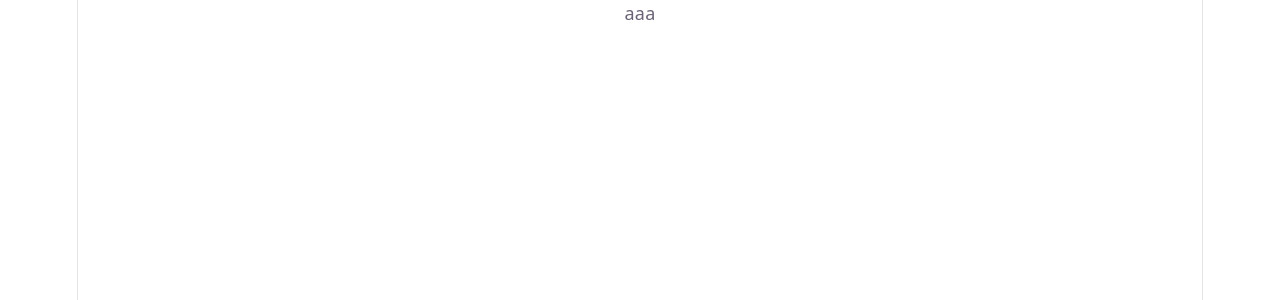
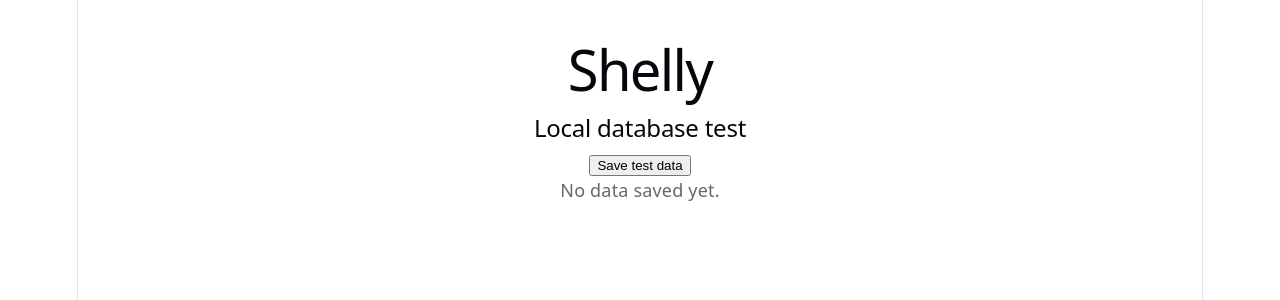
Before and after one commit to AriCourcy/shelly, a React (Vite) app: page / in a window 1280 px wide. Shown: the top 300 px of the page. Built offline with nearby package versions, Linux system fonts and the light colour scheme.

Commit message:
added database test

```diff
--- a/package.json
+++ b/package.json
@@ -10,6 +10,7 @@
     "preview": "vite preview"
   },
   "dependencies": {
+    "dexie": "^4.4.5",
     "react": "^19.2.8",
     "react-dom": "^19.2.8"
   },
--- a/src/App.tsx
+++ b/src/App.tsx
@@ -1,9 +1,45 @@
-import './App.css'
+import { useEffect, useState } from 'react'
+import { db, type TestData } from './db'
 
 function App() {
+  const [data, setData] = useState<TestData | null>(null)
+
+  useEffect(() => {
+    db.testData
+      .orderBy('createdAt')
+      .last()
+      .then((result) => {
+        setData(result ?? null)
+      })
+  }, [])
+
+  async function saveTestData() {
+    const newData: TestData = {
+      id: 1,
+      message: `Saved at ${new Date().toLocaleString()}`,
+      createdAt: Date.now(),
+    }
+
+    await db.testData.put(newData)
+    setData(newData)
+  }
 
   return (
-  <p>aaa </p>
+    <main style={{ padding: 24 }}>
+      <h1>Shelly</h1>
+
+      <h2>Local database test</h2>
+
+      <button onClick={saveTestData}>
+        Save test data
+      </button>
+
+      <p>
+        {data
+          ? `Saved value: ${data.message}`
+          : 'No data saved yet.'}
+      </p>
+    </main>
   )
 }
 
--- /dev/null
+++ b/src/db.ts
@@ -0,0 +1,21 @@
+import Dexie, { type Table } from 'dexie'
+
+export interface TestData {
+  id: number
+  message: string
+  createdAt: number
+}
+
+class ShellyDatabase extends Dexie {
+  testData!: Table<TestData, number>
+
+  constructor() {
+    super('ShellyDatabase')
+
+    this.version(1).stores({
+      testData: 'id, createdAt',
+    })
+  }
+}
+
+export const db = new ShellyDatabase()
```
Also changed, not shown: 1 other file (tests, documents, lock files or other folders).
